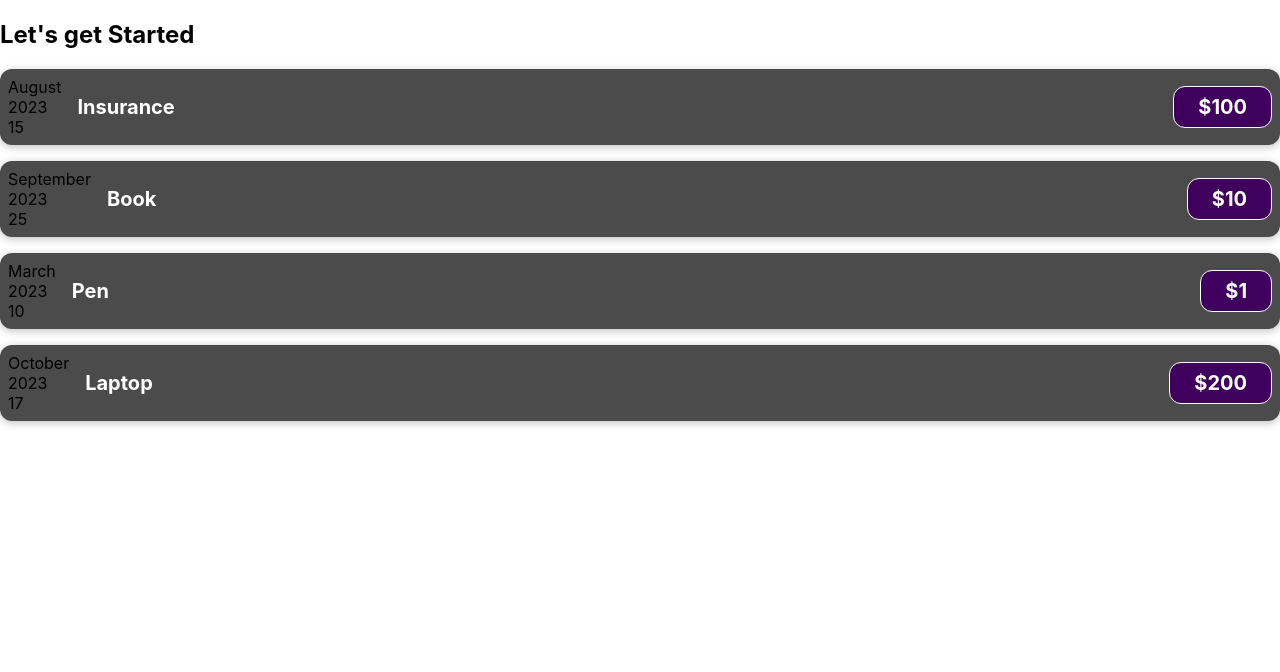
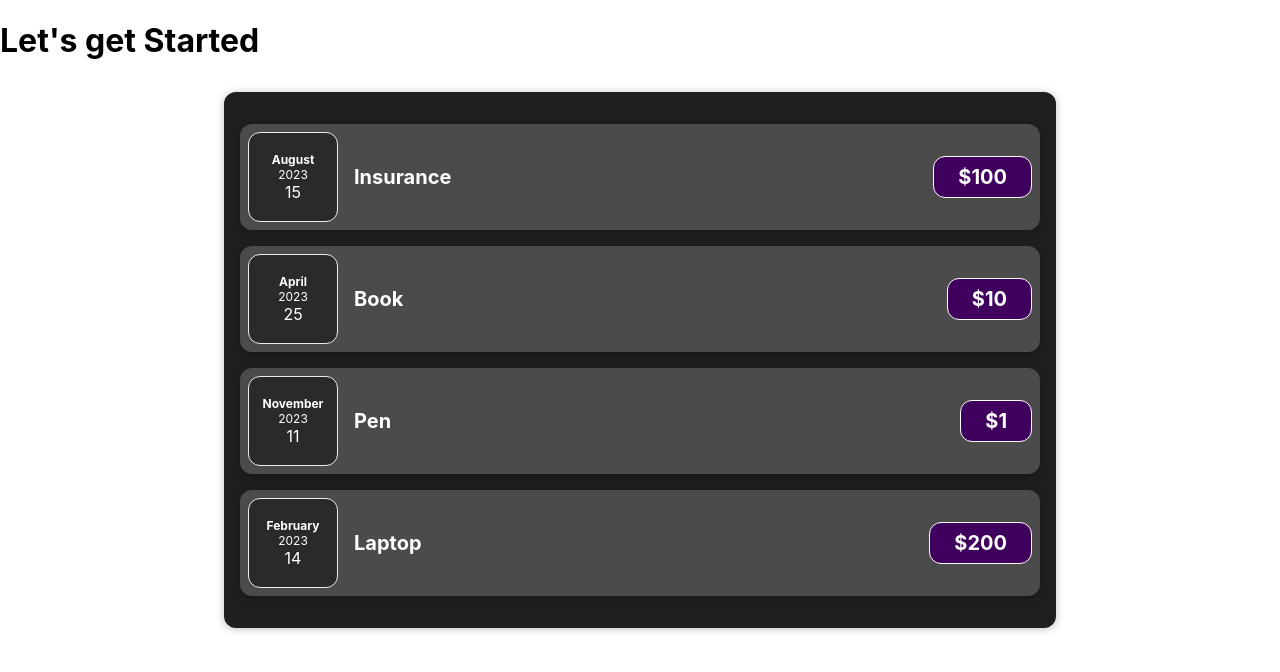
Before and after one commit to Oi-Kaushlesh/sharpener-react-task, a React (Create React App) app: page / in a window 1280 px wide. Shown: the top 672 px of the page. Built offline with nearby package versions, Linux system fonts and the light colour scheme.

Commit message:
Splitting the Components

```diff
--- a/src/App.js
+++ b/src/App.js
@@ -1,26 +1,20 @@
-import ExpenseItem from "./components/ExpenseItem";
+// Write your code at relevant places in the code below
+
+import Expenses from "./components/Expenses";
 
 function App() {
+
   const expenses = [
-    { id: 1, title: "Insurance", date: new Date(2023, 7, 15), price: 100 },
-    { id: 2, title: "Book", date: new Date(2023, 8, 25), price: 10 },
-    { id: 3, title: "Pen", date: new Date(2023, 2, 10), price: 1 },
-    { id: 4, title: "Laptop", date: new Date(2023, 9, 17), price: 200 },
+    { id: "1", date: new Date(2023, 7, 15), title: "Insurance", price: 100 },
+    { id: "2", date: new Date(2023, 3, 25), title: "Book", price: 10 },
+    { id: "3", date: new Date(2023, 10, 11), title: "Pen", price: 1 },
+    { id: "4", date: new Date(2023, 1, 14), title: "Laptop", price: 200 },
   ];
 
   return (
     <div>
-      <h2>Let's get Started</h2>
-      {expenses.map((expense) => {
-        return (
-          <ExpenseItem
-            key={expense.id}
-            title={expense.title}
-            date={expense.date}
-            price={expense.price}
-          ></ExpenseItem>
-        );
-      })}
+      <h1>Let's get Started</h1>
+      <Expenses expenses = {expenses}></Expenses>
     </div>
   );
 }
--- /dev/null
+++ b/src/components/ExpenseDate.css
@@ -0,0 +1,26 @@
+.expense-date {
+    display: flex;
+    flex-direction: column;
+    width: 5.5rem;
+    height: 5.5rem;
+    border: 1px solid #ececec;
+    background-color: #2a2a2a;
+    color: white;
+    border-radius: 12px;
+    align-items: center;
+    justify-content: center;
+  }
+
+  .expense-date__month {
+    font-size: 0.75rem;
+    font-weight: bold;
+  }
+
+  .expense-date__year {
+    font-size: 0.75rem;
+  }
+
+  .expense-date__day {
+    font-size: 1.5rem;
+    font-weight: bold;
+  }
--- /dev/null
+++ b/src/components/ExpenseDate.js
@@ -0,0 +1,31 @@
+import "./ExpenseDate.css";
+
+const months = [
+    "January",
+    "February",
+    "March",
+    "April",
+    "May",
+    "June",
+    "July",
+    "August",
+    "September",
+    "October",
+    "November",
+    "December",
+  ];
+
+function ExpenseDate(props){
+
+  const month = months[props.date.getMonth()];
+  const year = props.date.getFullYear();
+  const date = props.date.getDate();
+    return(
+        <div className="expense-date">
+        <div className="expense-date__month">{month}</div>
+        <div className="expense-date__year">{year}</div>
+        <div className="expense-date__date">{date}</div>
+      </div>
+    )
+}
+export default ExpenseDate;
--- a/src/components/ExpenseItem.css
+++ b/src/components/ExpenseItem.css
@@ -7,6 +7,12 @@
   margin: 1rem 0;
   border-radius: 12px;
   background-color: #4b4b4b;
+}
+
+.expense-item__location {
+  margin-left: 1rem;
+  color: yellow;
+  font-style: italic;
 }
 
 .expense-item__description {
--- a/src/components/ExpenseItem.js
+++ b/src/components/ExpenseItem.js
@@ -1,34 +1,17 @@
+// Write your code at relevant places in the code below
+
 import "./ExpenseItem.css";
-const months = [
-  "January",
-  "February",
-  "March",
-  "April",
-  "May",
-  "June",
-  "July",
-  "August",
-  "September",
-  "October",
-  "November",
-  "December",
-];
+import ExpenseDate from "./ExpenseDate";
 function ExpenseItem(props) {
-  const month = months[props.date.getMonth()];
-  const year = props.date.getFullYear();
-  const date = props.date.getDate().toString().padStart(2, '0');
-  return(
-  <div className="expense-item">
-    <div>
-      <div>{month}</div>
-      <div>{year}</div>
-      <div>{date}</div>
+  return (
+    <div className="expense-item">
+      <ExpenseDate date= {props.date} ></ExpenseDate>
+      <div className="expense-item__description">
+        <h2>{props.title}</h2>
+        <div className="expense-item__price">${props.price}</div>
+      </div>
     </div>
-    <div className="expense-item__description">
-      <h2>{props.title}</h2>
-      <div className="expense-item__price">${props.price}</div>
-    </div>
-  </div>
-  )
+  );
 }
+
 export default ExpenseItem;
--- /dev/null
+++ b/src/components/Expenses.css
@@ -0,0 +1,9 @@
+.expenses {
+    padding: 1rem;
+    background-color: rgb(31, 31, 31);
+    margin: 2rem auto;
+    width: 50rem;
+    max-width: 95%;
+    border-radius: 12px;
+    box-shadow: 0 1px 8px rgba(0, 0, 0, 0.25);
+  }
--- /dev/null
+++ b/src/components/Expenses.js
@@ -0,0 +1,20 @@
+import ExpenseItem from "./ExpenseItem";
+import "./Expenses.css"
+
+function Expenses(props) {
+  return (
+    <div className="expenses">
+      {props.expenses.map((expense, index) => {
+        return (
+          <ExpenseItem
+            key={expense.id}
+            date={expense.date}
+            title={expense.title}
+            price={expense.price}
+          ></ExpenseItem>
+        );
+      })}
+    </div>
+  );
+}
+export default Expenses;
```
